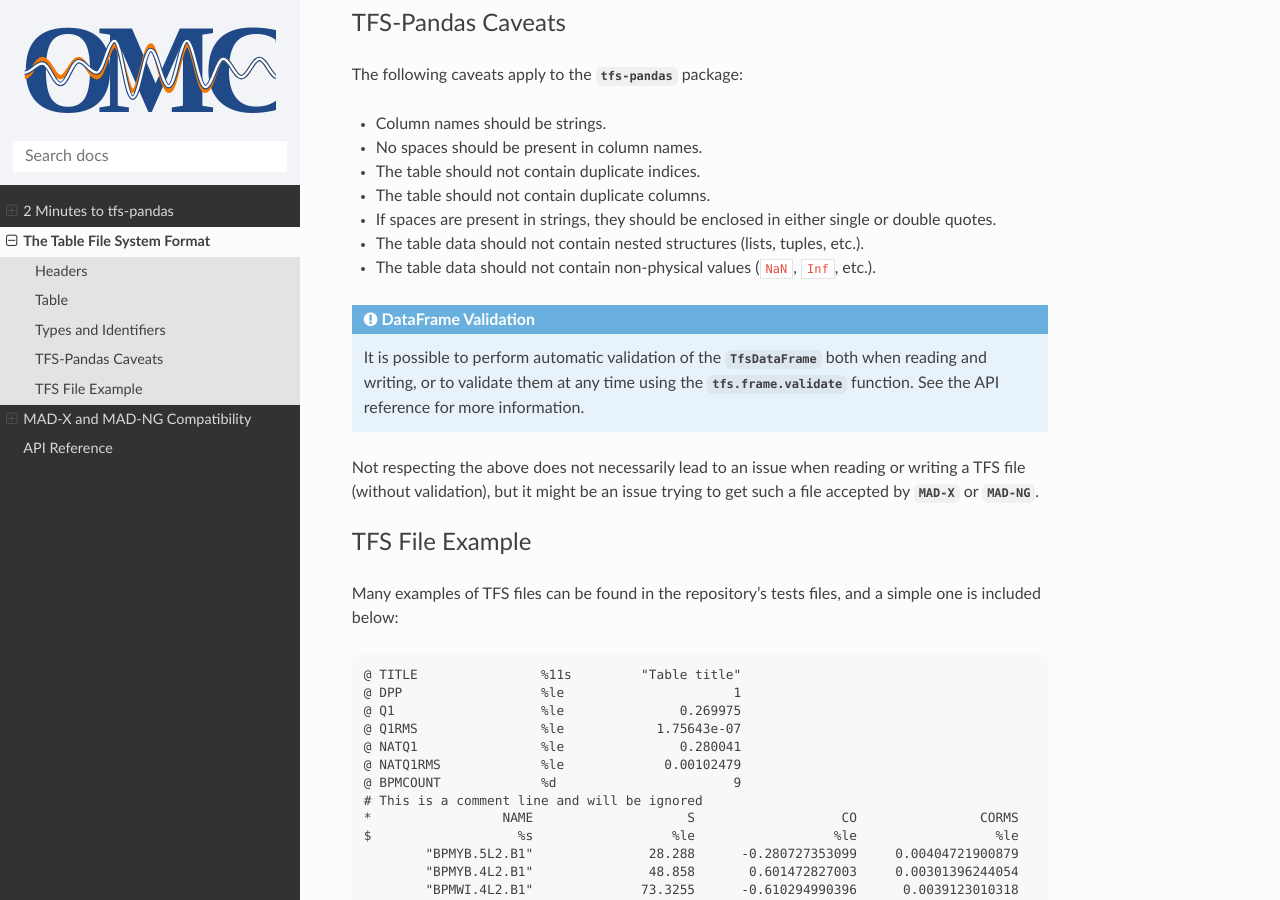
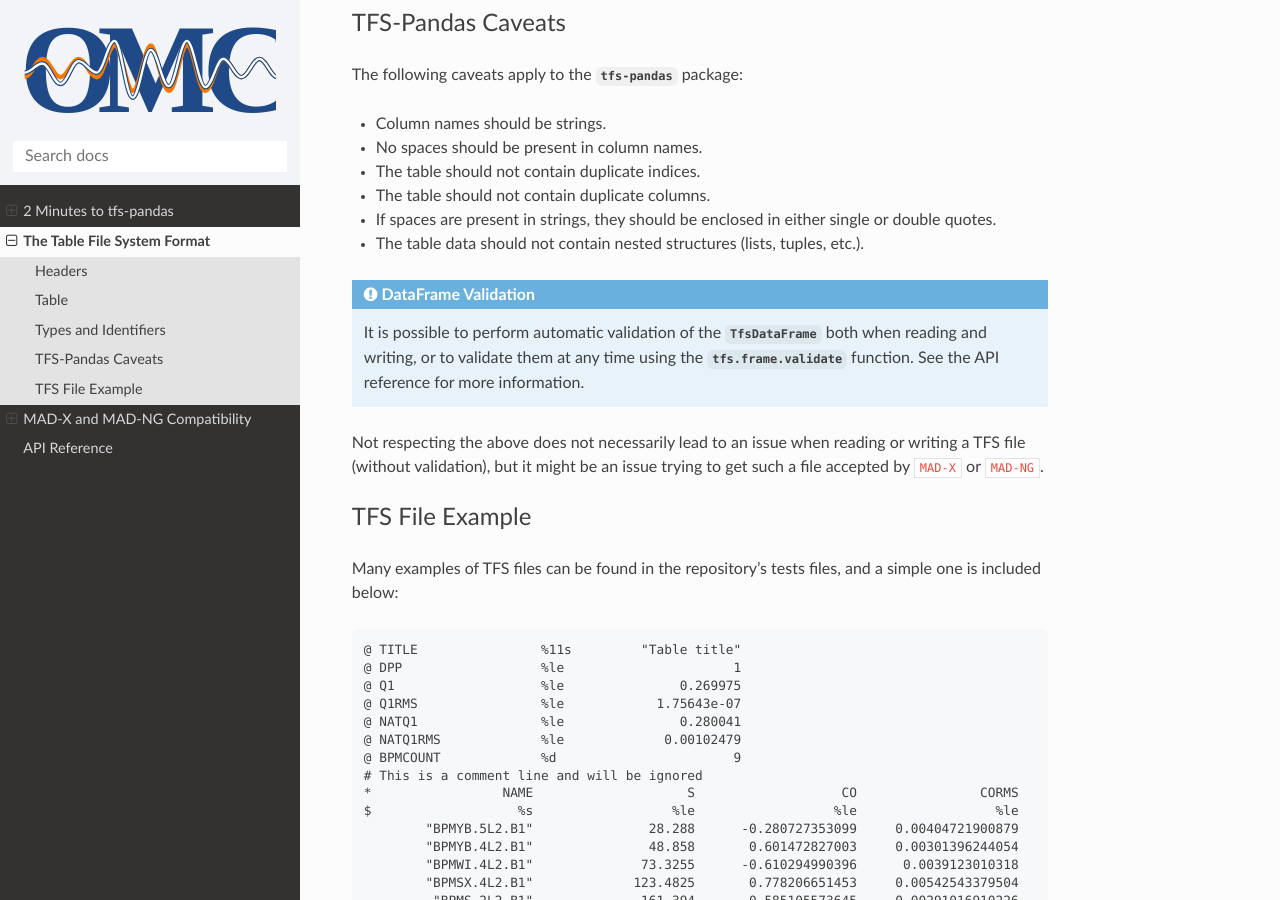
Before and after one commit to pylhc/tfs, a Sphinx documentation site: the page built from doc/tfsformat.rst, in a window 1280 px wide and 900 px high, scrolled down 2309 px. Built offline with Sphinx 7.4.7 and the Read the Docs theme 3.1.0, drawn with Linux system fonts in a browser that asks for light colours.

Commit message:
this was just not true I handle it fine

```diff
--- a/doc/tfsformat.rst
+++ b/doc/tfsformat.rst
@@ -99,14 +99,13 @@ The following caveats apply to the `tfs-pandas` package:
 - The table should not contain duplicate columns.
 - If spaces are present in strings, they should be enclosed in either single or double quotes.
 - The table data should not contain nested structures (lists, tuples, etc.).
-- The table data should not contain non-physical values (``NaN``, ``Inf``, etc.).
 
 .. admonition:: DataFrame Validation
 
     It is possible to perform automatic validation of the `TfsDataFrame` both when reading and writing, or to validate them at any time using the `tfs.frame.validate` function.
     See the :ref:`API reference <modules/index:frame>` for more information.
 
-Not respecting the above does not necessarily lead to an issue when reading or writing a TFS file (without validation), but it might be an issue trying to get such a file accepted by `MAD-X` or `MAD-NG`.
+Not respecting the above does not necessarily lead to an issue when reading or writing a TFS file (without validation), but it might be an issue trying to get such a file accepted by ``MAD-X`` or ``MAD-NG``.
 
 TFS File Example
 ----------------
```
